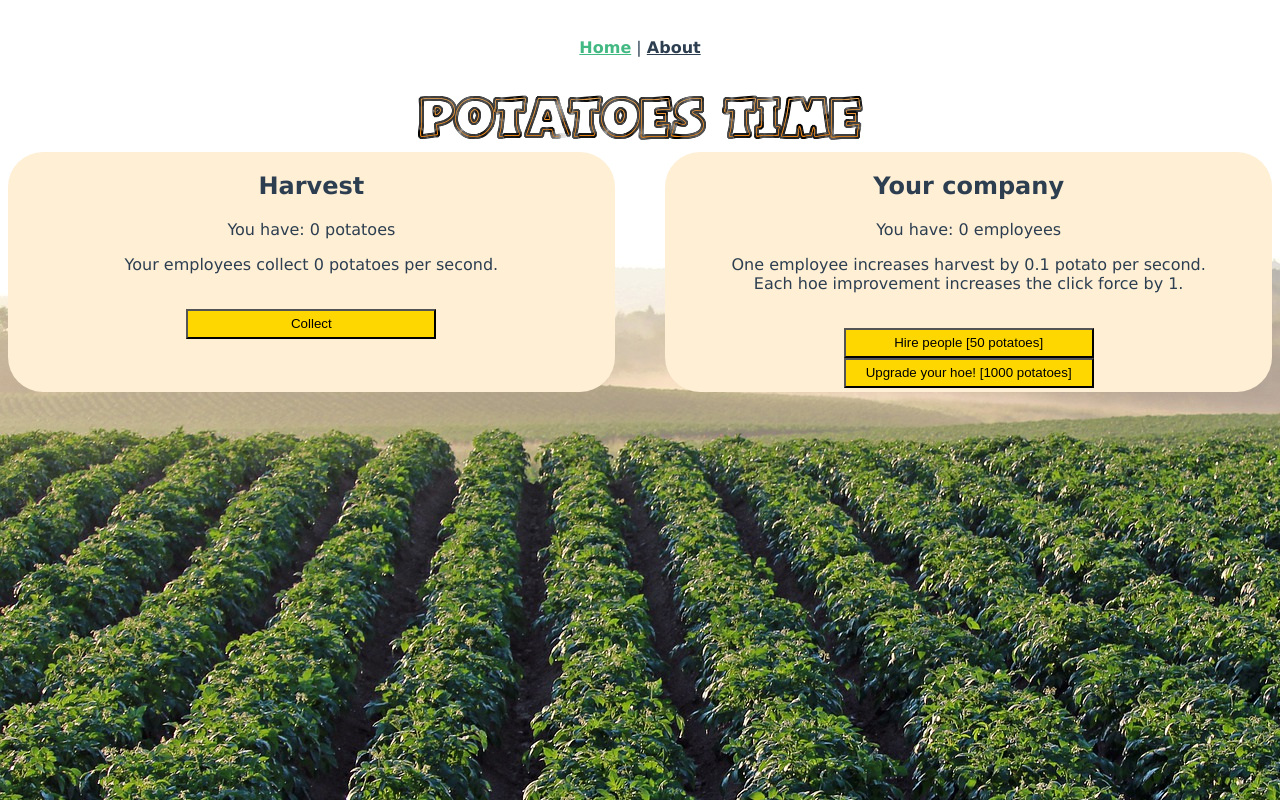
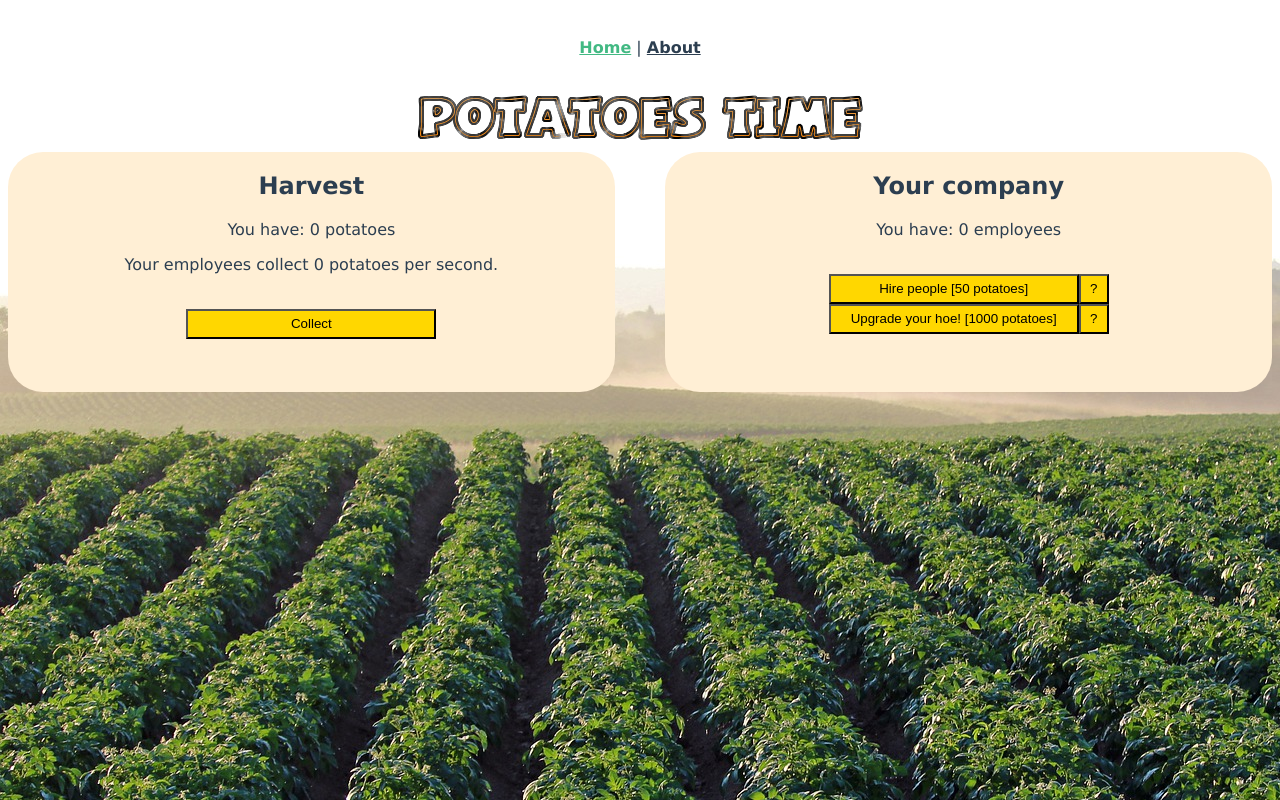
Before and after one commit to SqrtLewy/clicker-game-vue.js, a Vue app: page / in a window 1280 px wide. Built offline with nearby package versions, Linux system fonts and the light colour scheme.

Commit message:
add info button

```diff
--- a/src/components/clicker.vue
+++ b/src/components/clicker.vue
@@ -13,11 +13,10 @@
         <h2>Your company</h2>
 
 		<p>You have: {{ employees }} employees</p>
-		<p>One employee increases harvest by 0.1 potato per second. <br /> Each hoe improvement increases the click force by 1.</p>
 		<br />
-		<button v-on:click="HirePeople">Hire people [50 potatoes]</button>
+		<button v-on:click="HirePeople">Hire people [50 potatoes]</button><button class="info" v-on:click="Info1">?</button>
 		<br />
-		<button v-on:click="UpgradeHoe">Upgrade your hoe! [1000 potatoes]</button>
+		<button v-on:click="UpgradeHoe">Upgrade your hoe! [1000 potatoes]</button><button class="info" v-on:click="Info2">?</button>
     </div>
 	</div>
 </template>
@@ -51,6 +50,12 @@ export default {
 			}else{
 			alert("You don't have enough potatoes! Come back to the field!");
 			}
+		},
+		Info1: function(){
+			alert("One employee increases harvest by 0.1 potato per second.");
+		},
+		Info2: function(){
+			alert("Each hoe improvement increases the click force by 1.");
 		},
 		Reload(){
 			window.setInterval(function(){
@@ -88,4 +93,8 @@ height:30px;
 button:hover{
 background-color: #FFFF00;
 }
+.info{
+width:30px;
+height:30px;
+}
 </style>
--- a/src/views/About.vue
+++ b/src/views/About.vue
@@ -1,6 +1,16 @@
 <template>
   <div class="about">
 	<h2>Clicker game - Potatoes time!</h2>
-	<h1>Author: SqrtLewy</h1>
+	<h1><a href="https://github.com/SqrtLewy" target="_blank">Author: SqrtLewy</a></h1>
   </div>
 </template>
+
+<style lang="scss" scoped>
+a{
+text-decoration: none;
+color: black;
+}
+a:hover{
+color: gray;
+}
+</style>
```
